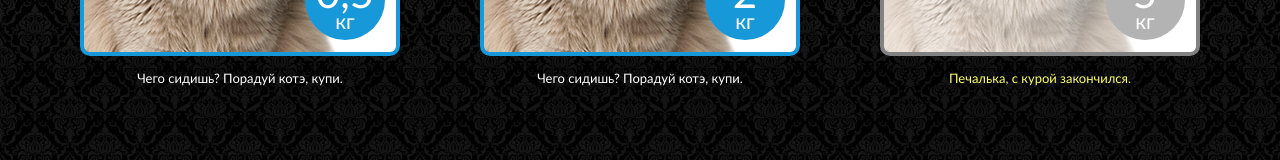
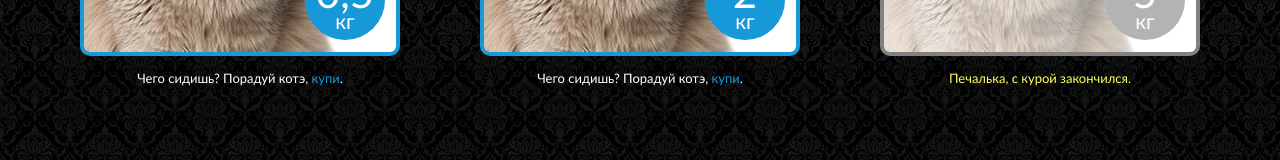
Before and after one commit to Faramanta/cats-react, a React (Create React App) app: page / in a window 1280 px wide. Shown: the part 593-753 px from the top of the page. Built offline with nearby package versions, Linux system fonts and the light colour scheme.

Commit message:
cats-react

```diff
--- a/src/styles/App.css
+++ b/src/styles/App.css
@@ -198,9 +198,10 @@ body *, html * {
   overflow: hidden;
   white-space: nowrap;
 }
-.card__bot-text a {
+.card__bot-text span {
   color: #1698d9;
   border-bottom: 1px dashed #1698d9;
+  cursor: pointer;
 }
 .card__block:hover .card  {
   background: -webkit-linear-gradient(315deg, transparent 30px, #2ea8e6 0);
```
Also changed, not shown: package.json (+8 -2 lines), 20 other files (tests, documents, lock files or other folders).
